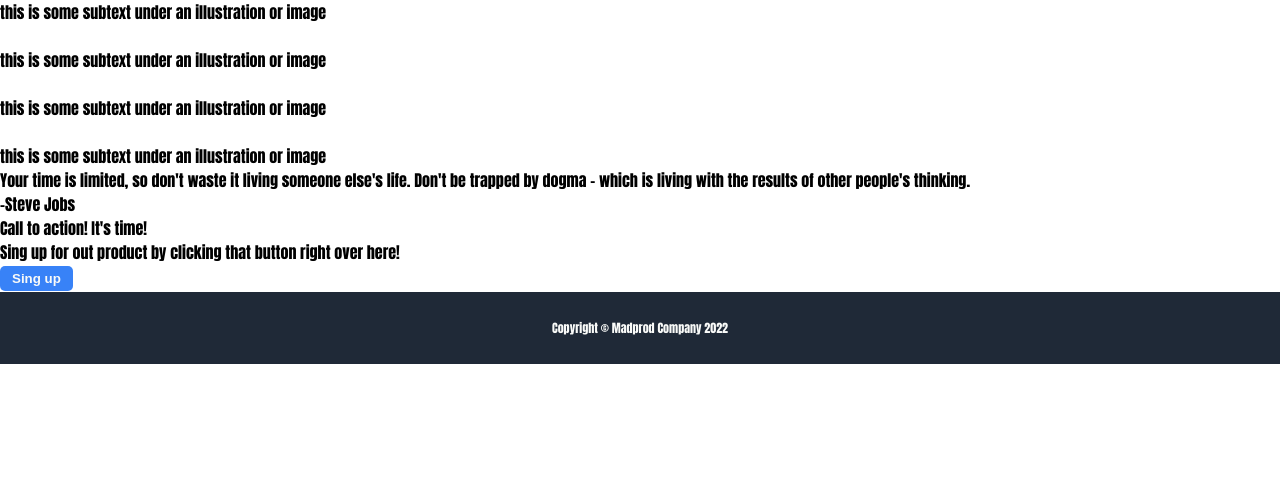
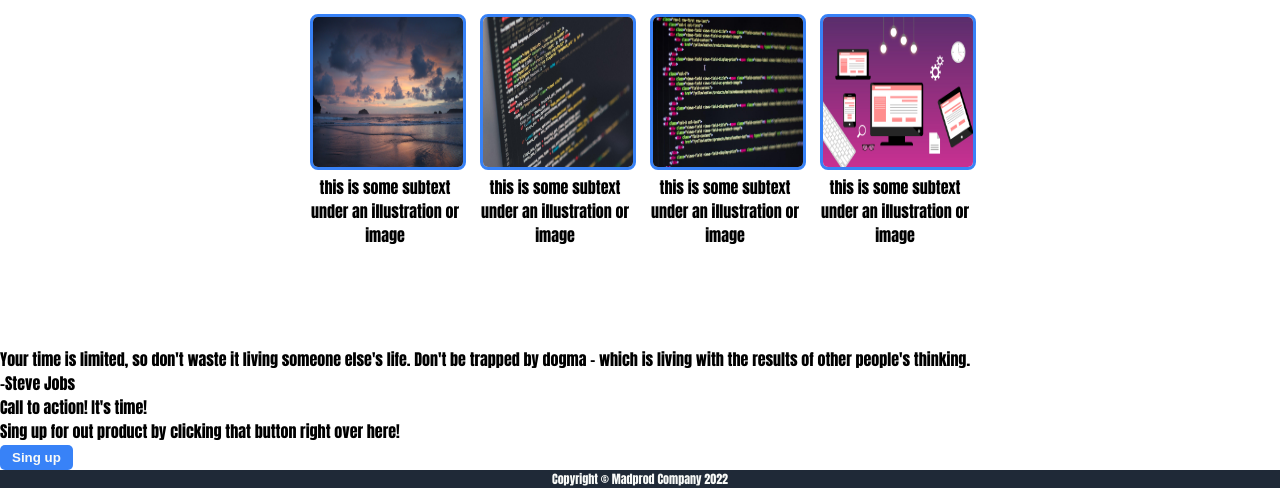
Before and after one commit to Madprod/css-first-site, a plain HTML site: page index.html in a window 1280 px wide. Shown: the part 436-924 px from the top of the page. Before the commit the page ends 800 px from the top, so only its background shows below. Drawn offline with Linux system fonts and the light colour scheme.

Commit message:
Edit class names in second container and add style to it

```diff
--- a/css/styles.css
+++ b/css/styles.css
@@ -23,6 +23,7 @@ body {
     padding: 20px;
     font-size: 24px;
     font-weight: bold;
+    flex-shrink: 0;
 }
 
 ul {
@@ -93,3 +94,32 @@ button {
     color: #F9FAF8;
     font-weight: bold;
 }
+
+img {
+    height: 150px;
+    width: 150px;
+    border-radius: 8px;
+    border: #3882F7 3px solid;
+}
+
+.second-container {
+    display: flex;
+    flex-direction: column;
+    text-align: center;
+    margin-bottom: 100px;
+}
+
+.gallery {
+    display: flex;
+    justify-content: center;
+    gap: 20px;
+}
+
+.photo {
+    max-width: 150px;
+}
+
+h2 {
+    color: #1F2937;
+    font-size: 36px;
+}
--- a/index.html
+++ b/index.html
@@ -36,23 +36,23 @@
         <div class="second-container">
             <h2>Random photos gallery</h2>
             <div class="gallery">
-                <div class="first-photo">
-                    <img src="" alt="">
+                <div class="photo">
+                    <img src="img/beach-g96adbc32d_1920.jpg" alt="A beach.">
                     <div class="text">this is some subtext under an illustration or image</div>
                 </div>
 
-                <div class="second-photo">
-                    <img src="" alt="">
+                <div class="photo">
+                    <img src="img/code-gcc360e170_1920.jpg" alt="Creating websites.">
                     <div class="text">this is some subtext under an illustration or image</div>
                 </div>
 
-                <div class="third-photo">
-                    <img src="" alt="">
+                <div class="photo">
+                    <img src="img/programming-1009134_960_720.jpg" alt="Creating websites.">
                     <div class="text">this is some subtext under an illustration or image</div>
                 </div>
 
-                <div class="fourth-photo">
-                    <img src="" alt="">
+                <div class="photo">
+                    <img src="img/website-ge76ba7454_1920.jpg" alt="A graphic on website on varius devices">
                     <div class="text">this is some subtext under an illustration or image</div>
                 </div>
             </div>
```
